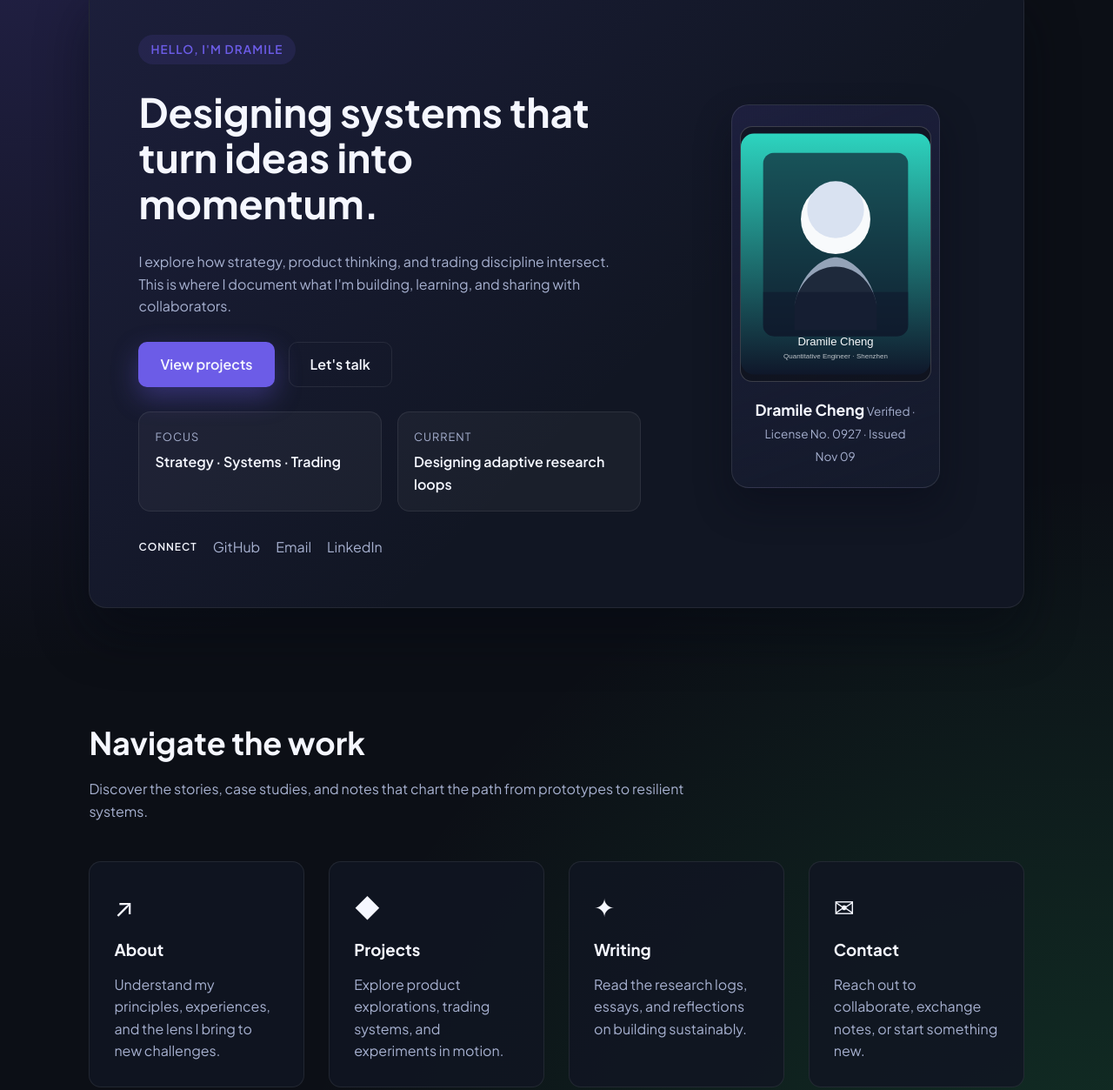
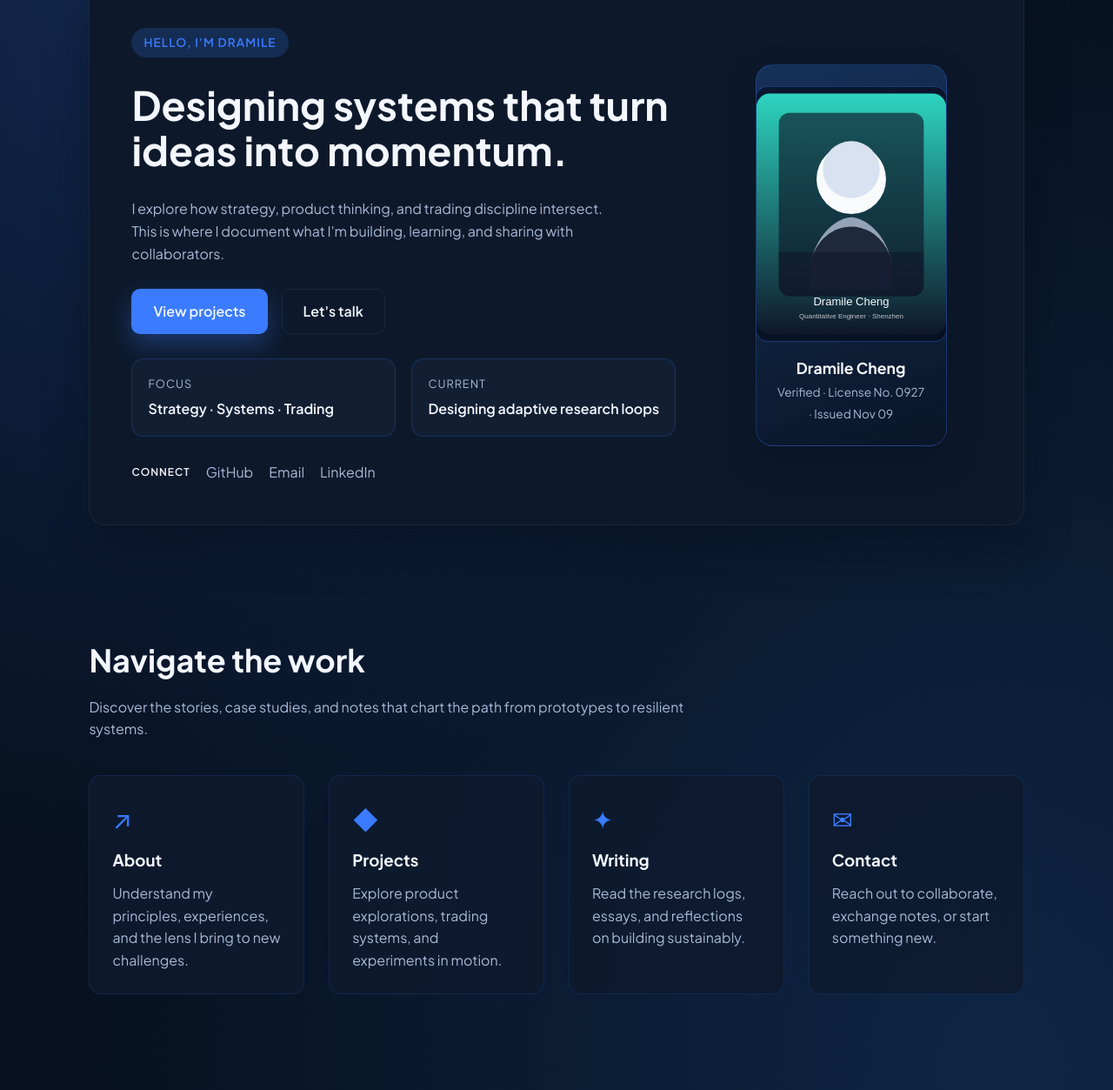
Before and after one commit to Dramatic1211/Dramatic1211.github.io, a plain HTML site: page index.html in a window 1280 px wide. Shown: the part 186-1439 px from the top of the page at 87% size. Drawn offline with Linux system fonts and the light colour scheme.

Commit message:
Simplify landing palette with blue accents

```diff
--- a/style.css
+++ b/style.css
@@ -1,13 +1,13 @@
 :root {
-  --bg: #0c0f16;
-  --bg-muted: #111623;
-  --card: rgba(19, 26, 41, 0.85);
-  --primary: #6c5ce7;
-  --primary-soft: rgba(108, 92, 231, 0.2);
-  --text: #f5f7ff;
-  --text-muted: #a6b0cf;
-  --border: rgba(255, 255, 255, 0.08);
-  --shadow: 0 30px 60px rgba(4, 8, 18, 0.45);
+  --bg: #07111f;
+  --bg-muted: #0d192b;
+  --card: rgba(14, 26, 44, 0.9);
+  --primary: #3a7bff;
+  --primary-soft: rgba(58, 123, 255, 0.22);
+  --text: #f4f7ff;
+  --text-muted: #a8b9d6;
+  --border: rgba(255, 255, 255, 0.06);
+  --shadow: 0 26px 50px rgba(4, 12, 26, 0.4);
   --radius-lg: 20px;
   --radius-md: 14px;
   --radius-sm: 10px;
@@ -22,8 +22,8 @@
 body {
   margin: 0;
   min-height: 100vh;
-  background: radial-gradient(circle at top left, rgba(108, 92, 231, 0.25), transparent 45%),
-    radial-gradient(circle at bottom right, rgba(46, 213, 115, 0.18), transparent 45%),
+  background: radial-gradient(120% 120% at 10% 10%, rgba(58, 123, 255, 0.2), transparent 55%),
+    radial-gradient(140% 140% at 90% 90%, rgba(20, 54, 99, 0.55), transparent 60%),
     var(--bg);
   color: var(--text);
   line-height: 1.6;
@@ -70,22 +70,12 @@ main {
   background: var(--bg-muted);
   border: 1px solid var(--border);
   border-radius: var(--radius-lg);
-  padding: clamp(32px, 6vw, 56px);
+  padding: clamp(28px, 6vw, 48px);
   display: grid;
-  gap: clamp(32px, 5vw, 64px);
-  grid-template-columns: minmax(0, 1fr) minmax(0, 320px);
+  gap: clamp(28px, 4vw, 52px);
+  grid-template-columns: minmax(0, 1fr) minmax(0, 300px);
   align-items: center;
-  position: relative;
-  overflow: hidden;
   box-shadow: var(--shadow);
-}
-
-.hero::before {
-  content: "";
-  position: absolute;
-  inset: 0;
-  background: linear-gradient(135deg, rgba(108, 92, 231, 0.12), transparent 60%);
-  pointer-events: none;
 }
 
 .hero-copy {
@@ -100,7 +90,7 @@ main {
   align-self: flex-start;
   padding: 6px 14px;
   border-radius: 999px;
-  background: rgba(108, 92, 231, 0.12);
+  background: rgba(27, 59, 110, 0.6);
   color: var(--primary);
   font-weight: 600;
   font-size: 0.85rem;
@@ -143,18 +133,18 @@ main {
 .btn-primary {
   background: var(--primary);
   border-color: transparent;
-  box-shadow: 0 12px 30px rgba(108, 92, 231, 0.35);
+  box-shadow: 0 12px 28px rgba(58, 123, 255, 0.32);
 }
 
 .btn:hover,
 .btn:focus {
   transform: translateY(-2px);
-  box-shadow: 0 18px 34px rgba(108, 92, 231, 0.25);
+  box-shadow: 0 18px 34px rgba(58, 123, 255, 0.22);
 }
 
 .btn-primary:hover,
 .btn-primary:focus {
-  background: #7a6df0;
+  background: #4d89ff;
 }
 
 .hero-stats {
@@ -167,8 +157,8 @@ main {
 .hero-stats div {
   padding: 18px;
   border-radius: var(--radius-md);
-  background: rgba(255, 255, 255, 0.04);
-  border: 1px solid var(--border);
+  background: rgba(22, 36, 58, 0.6);
+  border: 1px solid rgba(58, 123, 255, 0.2);
 }
 
 .hero-stats dt {
@@ -201,15 +191,14 @@ main {
 }
 
 .hero-id {
-  position: relative;
   padding: 24px;
   border-radius: var(--radius-lg);
-  background: linear-gradient(160deg, rgba(108, 92, 231, 0.12), rgba(21, 27, 44, 0.9));
-  border: 1px solid rgba(255, 255, 255, 0.1);
-  box-shadow: 0 20px 40px rgba(9, 12, 25, 0.45);
+  background: linear-gradient(160deg, rgba(24, 50, 92, 0.95), rgba(9, 22, 40, 0.9));
+  border: 1px solid rgba(58, 123, 255, 0.28);
+  box-shadow: 0 18px 36px rgba(6, 16, 32, 0.45);
   display: flex;
   flex-direction: column;
-  gap: 18px;
+  gap: 16px;
   align-items: center;
   text-align: center;
 }
@@ -219,8 +208,8 @@ main {
   aspect-ratio: 3 / 4;
   border-radius: var(--radius-md);
   overflow: hidden;
-  border: 1px solid rgba(255, 255, 255, 0.18);
-  background: rgba(12, 15, 22, 0.6);
+  border: 1px solid rgba(58, 123, 255, 0.35);
+  background: rgba(6, 14, 30, 0.7);
 }
 
 .id-frame img {
@@ -242,7 +231,7 @@ main {
 .highlights {
   display: flex;
   flex-direction: column;
-  gap: clamp(28px, 4vw, 44px);
+  gap: clamp(24px, 4vw, 40px);
 }
 
 .section-head {
@@ -268,11 +257,11 @@ main {
 .highlight-card {
   display: flex;
   flex-direction: column;
-  gap: 12px;
-  padding: clamp(22px, 3vw, 28px);
+  gap: 10px;
+  padding: clamp(20px, 3vw, 26px);
   border-radius: var(--radius-md);
-  background: rgba(17, 22, 35, 0.85);
-  border: 1px solid var(--border);
+  background: rgba(15, 27, 46, 0.85);
+  border: 1px solid rgba(58, 123, 255, 0.14);
   color: inherit;
   transition: transform 0.2s ease, border-color 0.2s ease, background 0.2s ease;
 }
@@ -280,12 +269,13 @@ main {
 .highlight-card:hover,
 .highlight-card:focus {
   transform: translateY(-4px);
-  border-color: rgba(108, 92, 231, 0.6);
-  background: rgba(26, 32, 51, 0.95);
+  border-color: rgba(58, 123, 255, 0.5);
+  background: rgba(22, 39, 66, 0.95);
 }
 
 .highlight-card .icon {
   font-size: 1.8rem;
+  color: var(--primary);
 }
 
 .highlight-card h3 {
```
